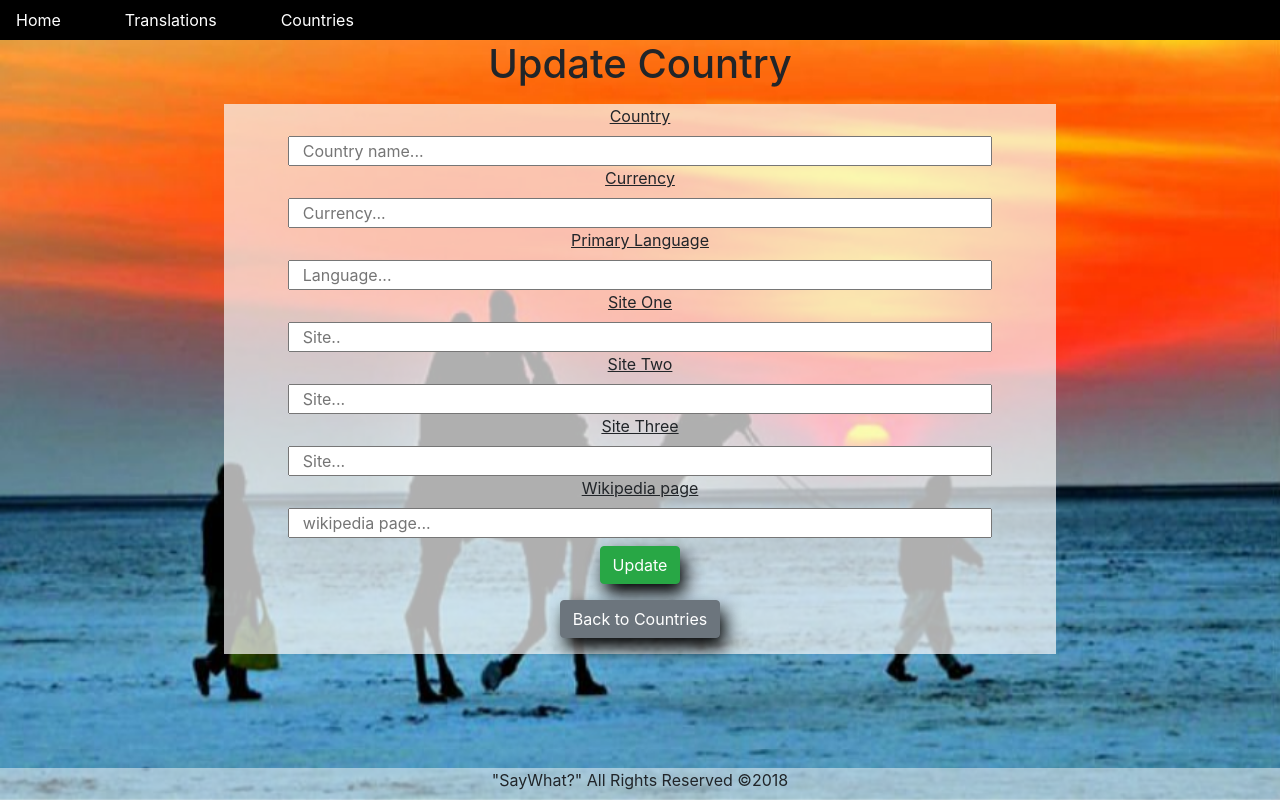
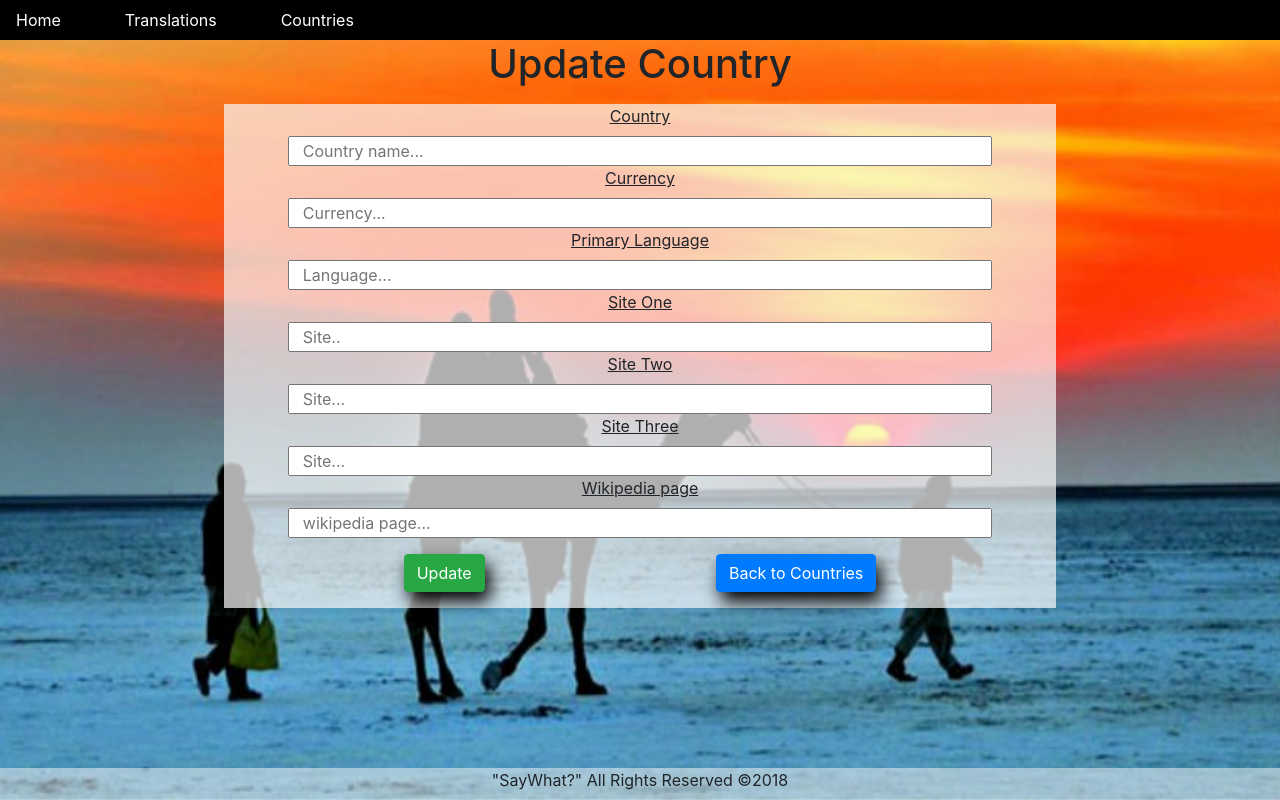
Before and after one commit to piferdg/SayWhat_frontend, a React (Create React App) app in the folder saywhat/: page /country/update/1 in a window 1280 px wide. Built offline with nearby package versions, Linux system fonts and the light colour scheme; no server answers.

Commit message:
Added an error message on the translations page, fixes crash that occured when all fields were not filled in

```diff
--- a/saywhat/src/App.css
+++ b/saywhat/src/App.css
@@ -132,10 +132,6 @@ body {
   padding-top: 2vh;
 }
 
-h6 {
-  /* padding-top: 3vh; */
-}
-
 .sentence-to-translate {
   padding-left: 2vw;
 }
@@ -153,15 +149,12 @@ h6 {
 }
 
 .submit-button {
-  padding-top: 2%;
   padding-bottom: 2%;
 }
-
 
 .sentence-to-translate textarea {
   width: 80%;
 }
-
 
 @media only screen and (min-width: 400px) {
   .sentence-to-translate textarea{
@@ -206,6 +199,10 @@ h6 {
 
 .translate-button, .reset-form-button {
   box-shadow: 5px 10px 18px black;
+}
+
+.error-alert {
+  text-align: center;
 }
 
 /* ////////////////////////////////////   Countries page   //////////////////// */
@@ -384,7 +381,12 @@ h6 {
 }
 
 .update-country-form-submit-button {
-  padding-top: 1vh;
+  padding-top: 2vh;
+}
+
+.update-form-buttons {
+  display: flex;
+  justify-content: space-around;
 }
 
 /* ///////////////////////////////////   Footer  ///////////////////////////////// */
--- a/saywhat/src/components/Translate.js
+++ b/saywhat/src/components/Translate.js
@@ -1,5 +1,5 @@
 import React, { Component } from "react";
-import { Button } from "reactstrap";
+import { Button, Alert } from "reactstrap";
 import LanguageList from "./LanguageList";
 
 class Translate extends Component {
@@ -8,6 +8,7 @@ class Translate extends Component {
     translatedSentence: "",
     targetLanguage: "",
     allLanguages: [],
+    errorMessage: false
   };
 
   componentDidMount() {
@@ -50,8 +51,18 @@ class Translate extends Component {
             translatedSentence:
             translationData.data.translations[0].translatedText
           });
-      });
+        }
+      )
+      .catch(error => {
+        this.setState({
+          errorMessage: true
+        });setTimeout(() => {
+          window.location.reload()
+        }, 5000);
+      })
   };
+
+
 
   resetForm = event => {
     event.preventDefault();
@@ -66,10 +77,17 @@ class Translate extends Component {
     const translation = this.state.translatedSentence;
     return (
       <div className="translation-page">
+        {this.state.errorMessage ? (
+          <Alert className='error-alert' color="danger">
+            Woops! There was an error translating... Be sure to fill out all fields! <br></br> ~This page will automatically reload~
+          </Alert>
+        ) : null}
         <div className="translation-form-container">
           <div className="translation-form">
             <form onSubmit={this.handleSubmit}>
-              <h6><u>Step 1:</u> Enter the sentence you'd like to have translated.</h6>
+              <h6>
+                <u>Step 1:</u> Enter the sentence you'd like to have translated.
+              </h6>
               <div className="sentence-to-translate">
                 <textarea
                   id="sentence"
@@ -80,15 +98,24 @@ class Translate extends Component {
                   placeholder="Enter sentence to be translated..."
                 />
               </div>
-              <hr></hr>
+              <hr />
 
-              <h6><u>Step 2:</u> Search for the target language (language you want your sentence to be translated to) in the dropdown.</h6>
+              <h6>
+                <u>Step 2:</u> Search for the target language (language you want
+                your sentence to be translated to) in the dropdown.
+              </h6>
               <div className="language-dropdown">
-                <LanguageList allLanguages={this.state.allLanguages} type='text' />
+                <LanguageList
+                  allLanguages={this.state.allLanguages}
+                  type="text"
+                />
               </div>
-              <hr></hr>
+              <hr />
 
-              <h6><u>Step 3:</u> After finding your target language, enter the two letter language code into the box below.</h6>
+              <h6>
+                <u>Step 3:</u> After finding your target language, enter the two
+                letter language code into the box below.
+              </h6>
               <div className="language-code-input">
                 <textarea
                   id="language"
@@ -101,24 +128,30 @@ class Translate extends Component {
                   placeholder="Enter language code..."
                 />
               </div>
-              <hr></hr>
-                <h6><u>Step 4:</u> Click the 'Translate' button!</h6>
-              <div className='translation-form-buttons'>
+              <hr />
+              <h6>
+                <u>Step 4:</u> Click the 'Translate' button!
+              </h6>
+              <div className="translation-form-buttons">
                 <div className="submit-button">
                   <Button
                     className="translate-button"
                     color="success"
-                    type="submit">Translate</Button>
+                    type="submit"
+                  >
+                    Translate
+                  </Button>
                 </div>
                 <div className="reset-button">
                   <Button
                     className="reset-form-button"
                     color="secondary"
-                  onClick={this.resetForm}>Reset Form</Button>
+                    onClick={this.resetForm}
+                  >
+                    Reset Form
+                  </Button>
                 </div>
-
               </div>
-
             </form>
           </div>
         </div>
--- a/saywhat/src/components/UpdateCountry.js
+++ b/saywhat/src/components/UpdateCountry.js
@@ -126,6 +126,7 @@ class UpdateCountry extends Component {
               value={this.state.wiki_url}
               onChange={this.handleChange}
               placeholder="wikipedia page..." />
+              <div className='update-form-buttons'>
                 <div className='update-country-form-submit-button'>
                   <Button className='update-country-button'
                     color="success"
@@ -136,9 +137,10 @@ class UpdateCountry extends Component {
                 <div>
                   <NavLink to='/countries'>
                   <div className='countries-link-on-update-page'>
-                <Button className='back-to-countries-button' color="secondary">Back to Countries</Button>
+                    <Button className='back-to-countries-button' color="primary">Back to Countries</Button>
                   </div>
                   </NavLink>
+                </div>
               </div>
           </form>
         </div>
```
Lines whose indentation alone changed are shown as unchanged.
